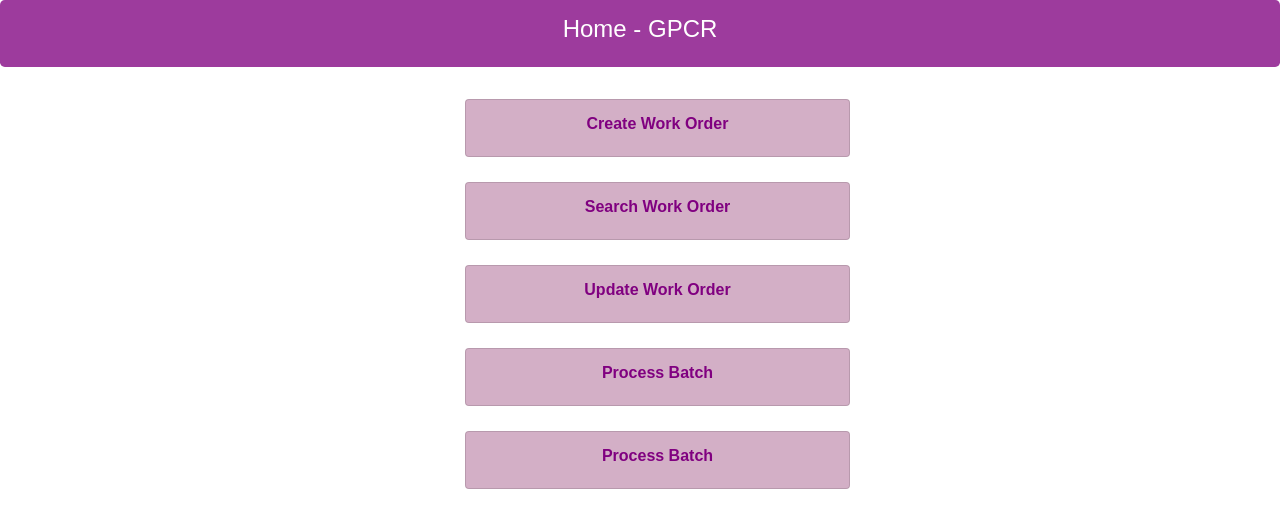
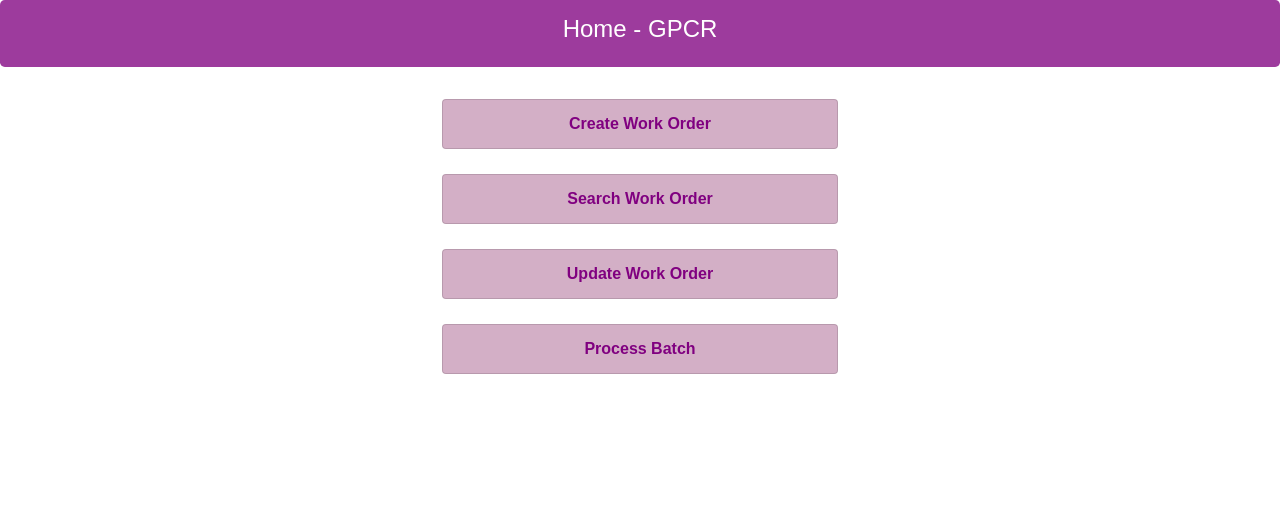
Before and after one commit to vipinshukla5805/tgcpr, a React (Create React App) app: page / in a window 1280 px wide. Shown: the top 528 px of the page. Built offline with nearby package versions, Linux system fonts and the light colour scheme.

Commit message:
routing code

```diff
--- a/src/App.js
+++ b/src/App.js
@@ -2,11 +2,15 @@ import React, { Component } from 'react';
 import CreateWorkOrder from './Components/CreateWorkOrder/CreateWorkOrder';
 import './App.css';
 import HomePage from './HomePage/HomePage'
+import { Switch, Route } from "react-router-dom";
 class App extends Component {
   render() {
     return (
       <div className="App">
-        <HomePage />
+        <Switch>
+          <Route exact path="/" component={HomePage} />
+          <Route path="/createWorkOrder" component={CreateWorkOrder} />
+        </Switch>
       </div>
     );
   }
--- a/src/Components/CreateWorkOrder/CreateWorkOrder.js
+++ b/src/Components/CreateWorkOrder/CreateWorkOrder.js
@@ -26,9 +26,10 @@ getFormItems (items) {
   }
 
   render() {
+    const headerTitle = 'PCR Aliquot Services-Create Work Order';
     return (
       <div>
-        <CreateWorkOrderHeader />
+        <CreateWorkOrderHeader headerTitle={headerTitle}/>
 
         <div className="container">
           <WorkOrderForm  items={this.state.items}  getFormItems={this.getFormItems}/>
--- a/src/Components/CreateWorkOrder/Header/CreateWorkOrderHeader.js
+++ b/src/Components/CreateWorkOrder/Header/CreateWorkOrderHeader.js
@@ -1,10 +1,13 @@
 import React from 'react';
-export default class CreateWorkOrderHeader extends React.Component{
 
-	render() {
-		return (
-			    <div className="jumbotron">
-         			 <h4 className="w3-bar w3-left">PCR Aliquot Services-Create Work Order</h4>
-       			 </div>);
-	}
+const CreateWorkOrderHeader = (props) => {
+	return (
+    <div className="jumbotron">
+			<h4 className="w3-bar w3-left">
+				{props.headerTitle}
+			</h4>
+		</div>
+	);
 }
+
+export default CreateWorkOrderHeader;
--- a/src/HomePage/HomePage.js
+++ b/src/HomePage/HomePage.js
@@ -1,5 +1,6 @@
 import React, {Component} from 'react';
 import './HomePage.css';
+import { Link } from "react-router-dom";
 // import {Label} from 'react';
 
 class HomePage extends Component {
@@ -10,24 +11,21 @@ class HomePage extends Component {
           <h4 className="w3-bar w3-left">Home - GPCR</h4>
         </div>
 
-        <div className="panel panel-body">
-          <div className="col-md-6">
+        <div className="panel">
+          <div className="col-md-4 main-body">
 
-            <button className="btn btn-block list-group-item">
-              <label>Create Work Order</label>
-            </button>
-            <button className="btn btn-block list-group-item">
-              <label>Search Work Order</label>
-            </button>
-            <button className="btn btn-block list-group-item">
-              <label>Update Work Order</label>
-            </button>
-            <button className="btn btn-block list-group-item">
-              <label>Process Batch</label>
-            </button>
-            <button className="btn btn-block list-group-item">
-              <label>Process Batch</label>
-            </button>
+            <Link className="btn btn-block list-group-item" to="/createWorkOrder">
+              Create Work Order
+            </Link>
+            <Link className="btn btn-block list-group-item" to="/createWorkOrder">
+              Search Work Order
+            </Link>
+            <Link className="btn btn-block list-group-item" to="/createWorkOrder">
+              Update Work Order
+            </Link>
+            <Link className="btn btn-block list-group-item" to="/createWorkOrder">
+              Process Batch
+            </Link>
 
           </div>
         </div>
--- a/src/index.js
+++ b/src/index.js
@@ -3,6 +3,12 @@ import ReactDOM from 'react-dom';
 import './index.css';
 import App from './App';
 import registerServiceWorker from './registerServiceWorker';
+import { BrowserRouter as Router, Route } from "react-router-dom";
 
-ReactDOM.render(<App />, document.getElementById('root'));
+ReactDOM.render(
+  <Router>
+    <Route component={App} />
+  </Router>,
+  document.getElementById('root')
+);
 registerServiceWorker();
```
